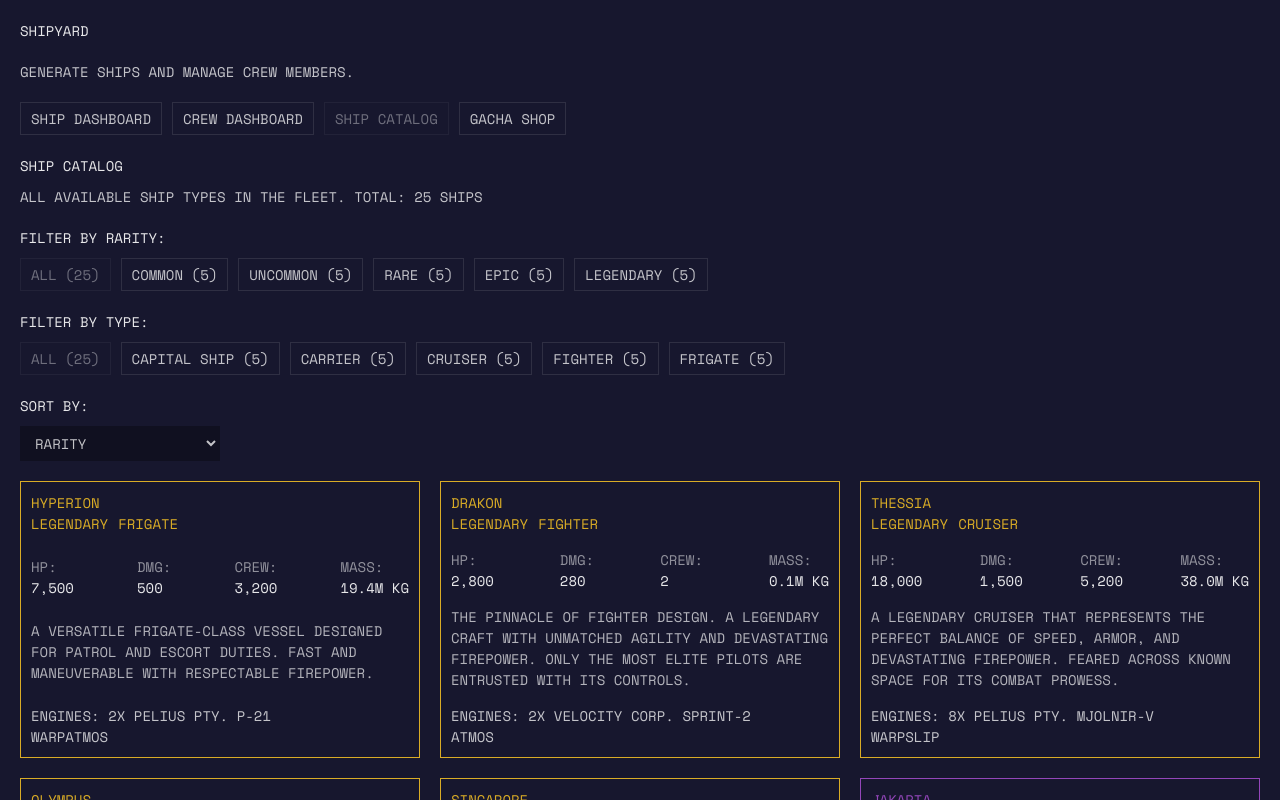
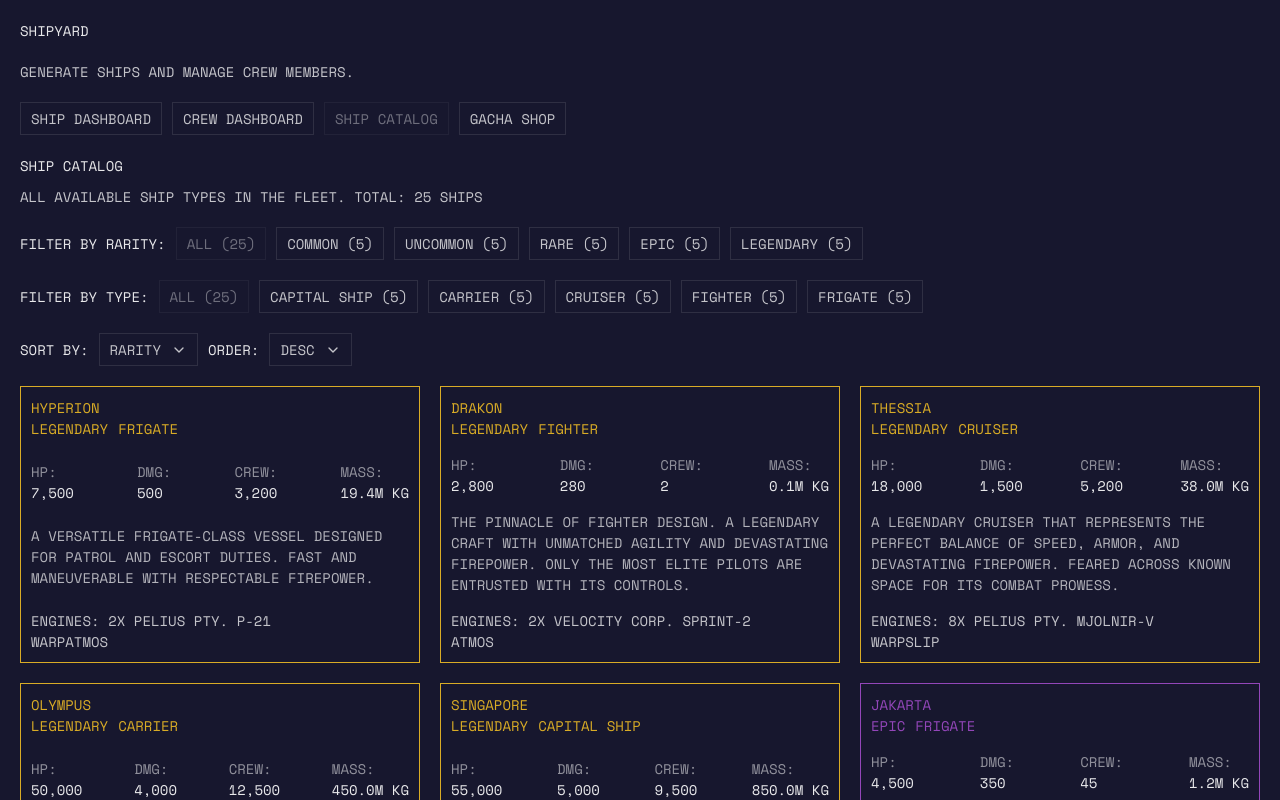
Before and after one commit to mreed4/shipyard, a React (Vite) app: page /catalog in a window 1280 px wide. Shown: the top 800 px of the page. Built offline with nearby package versions, Linux system fonts and the light colour scheme.

Commit message:
Refactor ShipCatalog and CustomSelect components: rename CSS classes for consistency, implement custom select dropdown for sorting options, and enhance ship stats display logic.

```diff
--- a/src/_game/components/GachaShop.css
+++ b/src/_game/components/GachaShop.css
@@ -287,7 +287,7 @@
   margin: 5px 0;
 }
 
-.ship-stats {
+.gacha-ship-stats {
   display: flex;
   justify-content: center;
   gap: 20px;
--- /dev/null
+++ b/src/components/CustomSelect.css
@@ -0,0 +1,70 @@
+.custom-select {
+  position: relative;
+  max-width: 200px;
+}
+
+.custom-select-trigger {
+  width: 100%;
+  padding: 5px 10px;
+  background-color: transparent;
+  border: 1px solid var(--lighten-10);
+  color: var(--text-color);
+  cursor: pointer;
+  display: flex;
+  justify-content: space-between;
+  align-items: center;
+  gap: 10px;
+}
+
+.custom-select-trigger:hover {
+  color: var(--text-color-bright);
+  border-color: var(--lighten-40);
+}
+
+.custom-select-trigger .chevron {
+  transition: transform 0.2s;
+}
+
+.custom-select-trigger .chevron.open {
+  transform: rotate(180deg);
+}
+
+.custom-select-dropdown {
+  position: absolute;
+  top: 100%;
+  left: 0;
+  right: 0;
+  margin-top: 2px;
+  background-color: var(--background-color);
+  border: 1px solid var(--lighten-10);
+  z-index: 100;
+  max-height: 300px;
+  overflow-y: auto;
+}
+
+.custom-select-option {
+  width: 100%;
+  padding: 5px 10px;
+  background-color: transparent;
+  border: none;
+  color: var(--text-color);
+  cursor: pointer;
+  text-align: left;
+  display: block;
+}
+
+.custom-select-option:hover {
+  background-color: var(--lighten-10);
+  color: var(--text-color-bright);
+}
+
+.custom-select-option.active {
+  opacity: 0.5;
+  pointer-events: none;
+}
+
+.custom-select-option.disabled {
+  opacity: 0.3;
+  pointer-events: none;
+  cursor: not-allowed;
+}
--- /dev/null
+++ b/src/components/CustomSelect.jsx
@@ -0,0 +1,52 @@
+import { useState, useRef, useEffect } from "react";
+import { ChevronDown } from "lucide-react";
+import "./CustomSelect.css";
+
+export default function CustomSelect({ value, onChange, options, label, disabledOptions = [] }) {
+  const [isOpen, setIsOpen] = useState(false);
+  const selectRef = useRef(null);
+
+  // Close dropdown when clicking outside
+  useEffect(() => {
+    const handleClickOutside = (event) => {
+      if (selectRef.current && !selectRef.current.contains(event.target)) {
+        setIsOpen(false);
+      }
+    };
+
+    document.addEventListener("mousedown", handleClickOutside);
+    return () => document.removeEventListener("mousedown", handleClickOutside);
+  }, []);
+
+  const handleSelect = (optionValue) => {
+    if (disabledOptions.includes(optionValue)) return;
+    onChange(optionValue);
+    setIsOpen(false);
+  };
+
+  const selectedOption = options.find((opt) => opt === value);
+  const displayValue = selectedOption ? selectedOption.charAt(0).toUpperCase() + selectedOption.slice(1) : "";
+
+  return (
+    <div className="custom-select" ref={selectRef}>
+      <button className="custom-select-trigger" onClick={() => setIsOpen(!isOpen)} type="button">
+        <span>{displayValue}</span>
+        <ChevronDown size={16} className={`chevron ${isOpen ? "open" : ""}`} />
+      </button>
+      {isOpen && (
+        <div className="custom-select-dropdown">
+          {options.map((option) => (
+            <button
+              key={option}
+              className={`custom-select-option ${value === option ? "active" : ""} ${disabledOptions.includes(option) ? "disabled" : ""}`}
+              onClick={() => handleSelect(option)}
+              type="button"
+              disabled={disabledOptions.includes(option)}>
+              {option.charAt(0).toUpperCase() + option.slice(1)}
+            </button>
+          ))}
+        </div>
+      )}
+    </div>
+  );
+}
--- a/src/components/ShipCatalog.css
+++ b/src/components/ShipCatalog.css
@@ -23,7 +23,7 @@
 
 .control-group {
   display: flex;
-  flex-direction: column;
+  align-items: center;
   gap: 10px;
 }
 
@@ -61,15 +61,26 @@
 .control-group select {
   padding: 5px 10px;
   background-color: var(--darken-30);
-  border: 1px solid transparent;
+  border: 1px solid var(--lighten-10);
   color: var(--text-color);
   cursor: pointer;
   max-width: 200px;
 }
 
+.control-group select:hover {
+  color: var(--text-color-bright);
+  border-color: var(--lighten-40);
+}
+
 .control-group select:focus {
   border-color: var(--highlight-color);
   outline: none;
+}
+
+.control-group select option {
+  background-color: var(--darken-30);
+  color: var(--text-color);
+  padding: 5px;
 }
 
 .catalog-grid {
@@ -78,7 +89,7 @@
   gap: 20px;
 }
 
-.catalog-card {
+.ship-card {
   border: 1px solid;
   padding: 10px;
   display: flex;
@@ -87,7 +98,7 @@
   gap: 15px;
 }
 
-.card-header {
+.ship-card-header {
   display: flex;
   flex-direction: column;
 }
@@ -108,11 +119,11 @@
   gap: 10px;
 }
 
-.card-rarity {
+.ship-rarity {
   color: var(--text-color-bright);
 }
 
-.card-stats {
+.ship-stats {
   display: flex;
   justify-content: space-between;
 }
@@ -130,15 +141,15 @@
   color: var(--text-color-bright);
 }
 
-.card-info {
+.ship-info {
   opacity: 0.9;
 }
 
-.card-info p {
+.ship-info p {
   margin: 0;
 }
 
-.card-engines p {
+.ship-engines p {
   margin: 0;
 }
 
@@ -148,14 +159,14 @@
 }
 
 /* Rarity classes */
-.catalog-card.rarity-common {
+.ship-card.rarity-common {
   border-color: hsl(0, 0%, 45%);
 }
 
-.rarity-common .card-icon,
+.rarity-common .ship-icon,
 .rarity-common .ship-name h3,
-.rarity-common .card-type,
-.rarity-common .card-rarity {
+.rarity-common .ship-type,
+.rarity-common .ship-rarity {
   color: hsl(0, 0%, 45%);
 }
 
@@ -164,14 +175,14 @@
   color: hsl(0, 0%, 45%);
 }
 
-.catalog-card.rarity-uncommon {
+.ship-card.rarity-uncommon {
   border-color: hsl(120, 25%, 40%);
 }
 
-.rarity-uncommon .card-icon,
+.rarity-uncommon .ship-icon,
 .rarity-uncommon .ship-name h3,
-.rarity-uncommon .card-type,
-.rarity-uncommon .card-rarity {
+.rarity-uncommon .ship-type,
+.rarity-uncommon .ship-rarity {
   color: hsl(120, 25%, 40%);
 }
 
@@ -180,14 +191,14 @@
   color: hsl(120, 25%, 40%);
 }
 
-.catalog-card.rarity-rare {
+.ship-card.rarity-rare {
   border-color: hsl(210, 40%, 45%);
 }
 
-.rarity-rare .card-icon,
+.rarity-rare .ship-icon,
 .rarity-rare .ship-name h3,
-.rarity-rare .card-type,
-.rarity-rare .card-rarity {
+.rarity-rare .ship-type,
+.rarity-rare .ship-rarity {
   color: hsl(210, 40%, 45%);
 }
 
@@ -196,14 +207,14 @@
   color: hsl(210, 40%, 45%);
 }
 
-.catalog-card.rarity-epic {
+.ship-card.rarity-epic {
   border-color: hsl(280, 45%, 50%);
 }
 
-.rarity-epic .card-icon,
+.rarity-epic .ship-icon,
 .rarity-epic .ship-name h3,
-.rarity-epic .card-type,
-.rarity-epic .card-rarity {
+.rarity-epic .ship-type,
+.rarity-epic .ship-rarity {
   color: hsl(280, 45%, 50%);
 }
 
@@ -212,14 +223,14 @@
   color: hsl(280, 45%, 50%);
 }
 
-.catalog-card.rarity-legendary {
+.ship-card.rarity-legendary {
   border-color: hsl(45, 70%, 50%);
 }
 
-.rarity-legendary .card-icon,
+.rarity-legendary .ship-icon,
 .rarity-legendary .ship-name h3,
-.rarity-legendary .card-type,
-.rarity-legendary .card-rarity {
+.rarity-legendary .ship-type,
+.rarity-legendary .ship-rarity {
   color: hsl(45, 70%, 50%);
 }
 
--- a/src/components/ShipCatalog.jsx
+++ b/src/components/ShipCatalog.jsx
@@ -2,12 +2,14 @@ import { useState } from "react";
 import { shipTypes } from "../data/shipTypes";
 import { rarityTiers } from "../_game/data/raritySystem";
 import { Rocket } from "lucide-react";
+import CustomSelect from "./CustomSelect";
 import "../components/ShipCatalog.css";
 
 export default function ShipCatalog() {
   const [filterRarity, setFilterRarity] = useState("all");
   const [filterType, setFilterType] = useState("all");
   const [sortBy, setSortBy] = useState("rarity");
+  const [sortOrder, setSortOrder] = useState("desc");
 
   // Convert shipTypes object to array
   const allShips = Object.values(shipTypes);
@@ -23,19 +25,20 @@ export default function ShipCatalog() {
 
   // Sort ships
   const sortedShips = [...filteredShips].sort((a, b) => {
+    let comparison = 0;
     if (sortBy === "rarity") {
       const rarityOrder = { common: 1, uncommon: 2, rare: 3, epic: 4, legendary: 5 };
-      return rarityOrder[b.rarity] - rarityOrder[a.rarity];
+      comparison = rarityOrder[b.rarity] - rarityOrder[a.rarity];
     } else if (sortBy === "name") {
-      return a.name.localeCompare(b.name);
+      comparison = a.name.localeCompare(b.name);
     } else if (sortBy === "type") {
-      return a.type.localeCompare(b.type);
+      comparison = a.type.localeCompare(b.type);
     } else if (sortBy === "hp") {
-      return b.__gameData.baseHitPoints - a.__gameData.baseHitPoints;
+      comparison = b.__gameData.baseHitPoints - a.__gameData.baseHitPoints;
     } else if (sortBy === "damage") {
-      return b.__gameData.baseDamageOutput - a.__gameData.baseDamageOutput;
+      comparison = b.__gameData.baseDamageOutput - a.__gameData.baseDamageOutput;
     }
-    return 0;
+    return sortOrder === "asc" ? -comparison : comparison;
   });
 
   // Count ships by rarity
@@ -95,13 +98,9 @@ export default function ShipCatalog() {
 
         <div className="control-group">
           <label>Sort by:</label>
-          <select value={sortBy} onChange={(e) => setSortBy(e.target.value)}>
-            <option value="rarity">Rarity</option>
-            <option value="name">Name</option>
-            <option value="type">Type</option>
-            <option value="hp">Hit Points</option>
-            <option value="damage">Damage Output</option>
-          </select>
+          <CustomSelect value={sortBy} onChange={setSortBy} options={["rarity", "name", "type", "hp", "damage"]} />
+          <label>Order:</label>
+          <CustomSelect value={sortOrder} onChange={setSortOrder} options={["desc", "asc"]} />
         </div>
       </div>
 
@@ -109,42 +108,37 @@ export default function ShipCatalog() {
         {sortedShips.map((ship) => {
           const rarityInfo = rarityTiers[ship.rarity];
           return (
-            <div key={ship.name} className={`catalog-card rarity-${ship.rarity}`}>
-              <div className="card-header">
+            <div key={ship.name} className={`ship-card rarity-${ship.rarity}`}>
+              <div className="ship-card-header">
                 <div className="ship-name">
                   {/* <Rocket size={20} /> */}
                   <h3>{ship.name}</h3>
                 </div>
                 <div className="ship-meta">
-                  <span className="card-rarity">{rarityInfo.name}</span>
-                  <span className="card-type">{ship.type}</span>
+                  <span className="ship-rarity">{rarityInfo.name}</span>
+                  <span className="ship-type">{ship.type}</span>
                 </div>
               </div>
 
-              <div className="card-stats">
-                <div className="stat-row">
-                  <span className="stat-label">HP:</span>
-                  <span className="stat-value">{ship.__gameData.baseHitPoints.toLocaleString()}</span>
-                </div>
-                <div className="stat-row">
-                  <span className="stat-label">DMG:</span>
-                  <span className="stat-value">{ship.__gameData.baseDamageOutput.toLocaleString()}</span>
-                </div>
-                <div className="stat-row">
-                  <span className="stat-label">Crew:</span>
-                  <span className="stat-value">{ship.crewCapacity.toLocaleString()}</span>
-                </div>
-                <div className="stat-row">
-                  <span className="stat-label">Mass:</span>
-                  <span className="stat-value">{(ship.displacement / 1_000_000).toFixed(1)}M kg</span>
-                </div>
+              <div className="ship-stats">
+                {[
+                  { label: "HP:", value: ship.__gameData.baseHitPoints.toLocaleString() },
+                  { label: "DMG:", value: ship.__gameData.baseDamageOutput.toLocaleString() },
+                  { label: "Crew:", value: ship.crewCapacity.toLocaleString() },
+                  { label: "Mass:", value: `${(ship.displacement / 1_000_000).toFixed(1)}M kg` },
+                ].map((stat, index) => (
+                  <div key={index} className="stat-row">
+                    <span className="stat-label">{stat.label}</span>
+                    <span className="stat-value">{stat.value}</span>
+                  </div>
+                ))}
               </div>
 
-              <div className="card-info">
+              <div className="ship-info">
                 <p>{ship.info}</p>
               </div>
 
-              <div className="card-engines">
+              <div className="ship-engines">
                 <p>
                   <strong>Engines:</strong> {ship.engines.count}x {ship.engines.make} {ship.engines.model}
                 </p>
```
